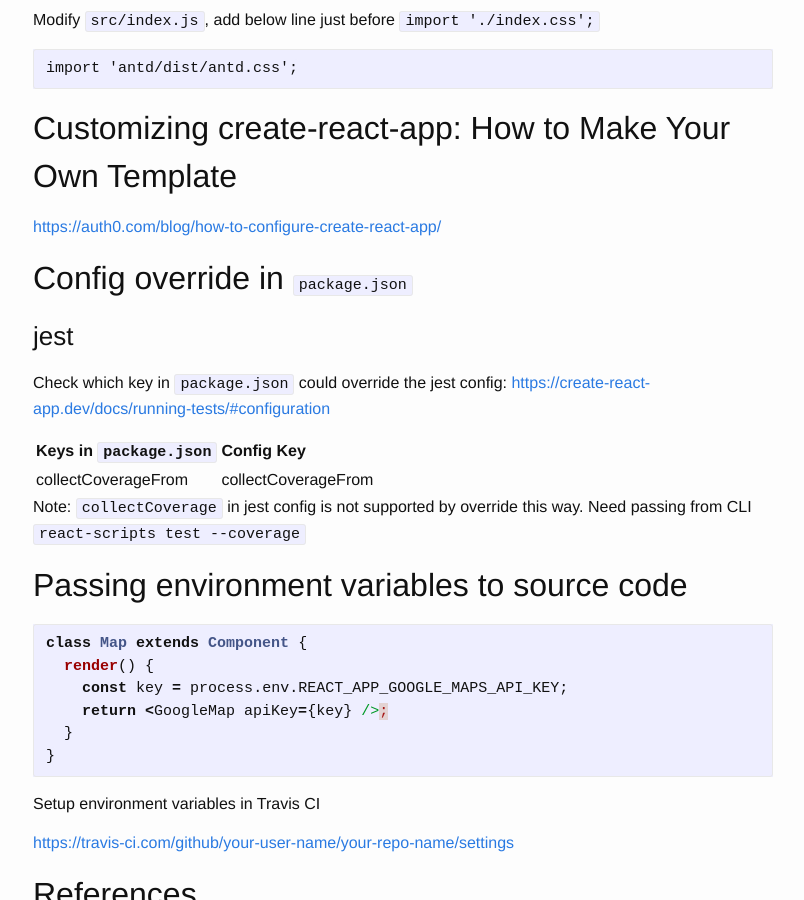
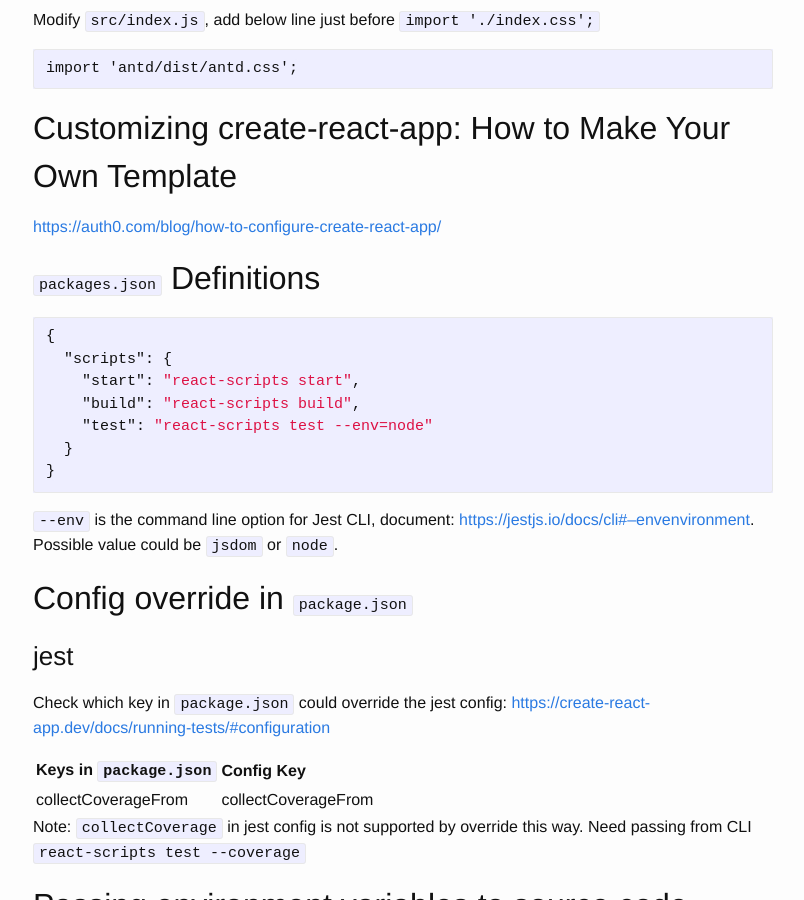
Before and after one commit to xx7y7xx/xx7y7xx.github.io, a Jekyll site: the page built from _pages/dev/create-react-app/index.md, in a window 1280 px wide and 900 px high, scrolled down 1770 px. Shown: the whole window, without its empty margins (237-1041 px from the left). Built offline with Jekyll 4.4.1, drawn with Linux system fonts in a browser that asks for light colours; comment, search, counter and statistics services are not loaded.

Commit message:
create-react-app jest config

````diff
--- a/_pages/dev/create-react-app/index.md
+++ b/_pages/dev/create-react-app/index.md
@@ -96,6 +96,21 @@ import 'antd/dist/antd.css';
 
 [https://auth0.com/blog/how-to-configure-create-react-app/](https://auth0.com/blog/how-to-configure-create-react-app/)
 
+## `packages.json` Definitions
+
+```json
+{
+  "scripts": {
+    "start": "react-scripts start",
+    "build": "react-scripts build",
+    "test": "react-scripts test --env=node"
+  }
+}
+```
+
+`--env` is the command line option for Jest CLI, document: [https://jestjs.io/docs/cli#--envenvironment](https://jestjs.io/docs/cli#--envenvironment).
+Possible value could be `jsdom` or `node`.
+
 ## Config override in `package.json`
 
 ### jest
````
